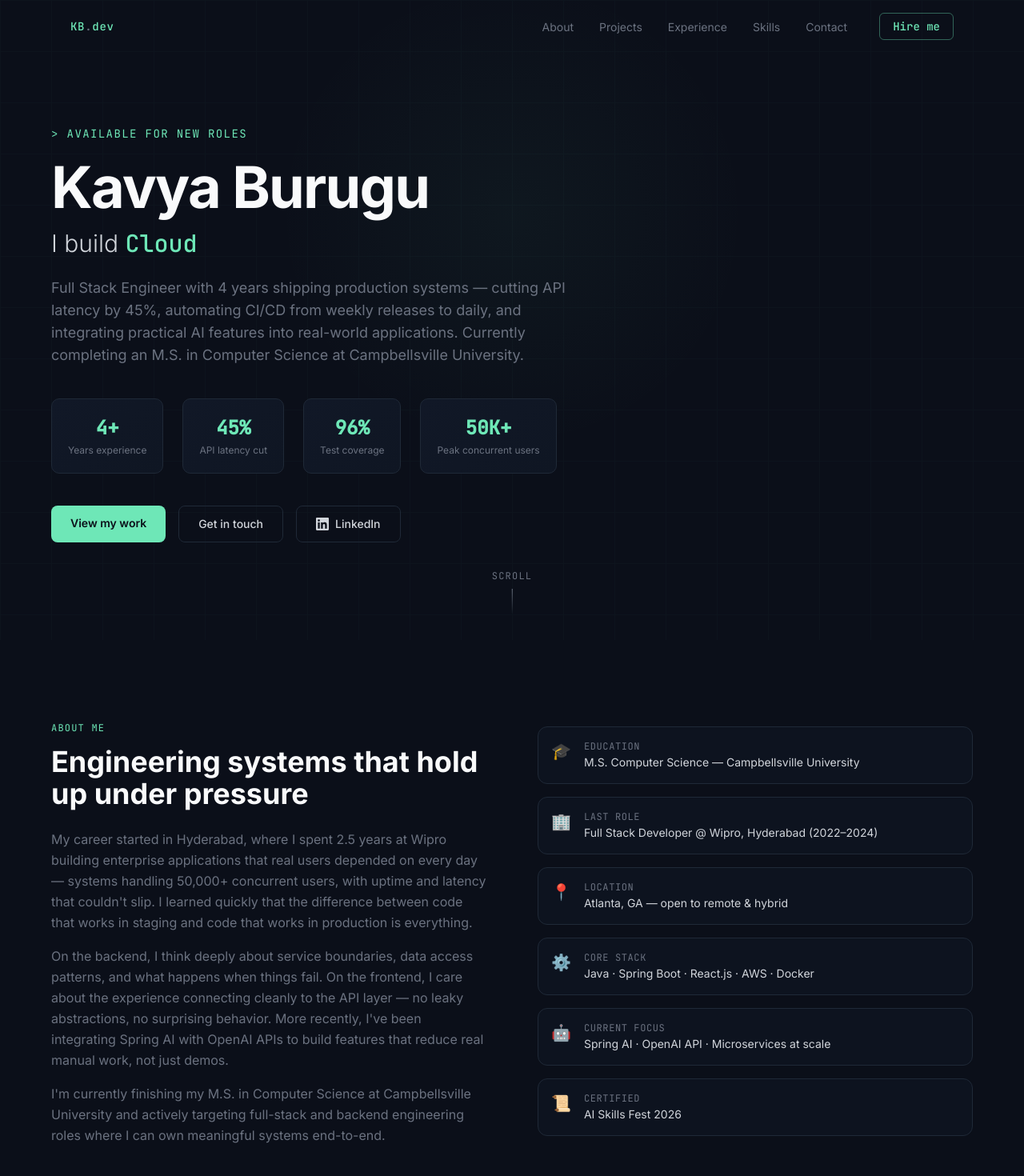
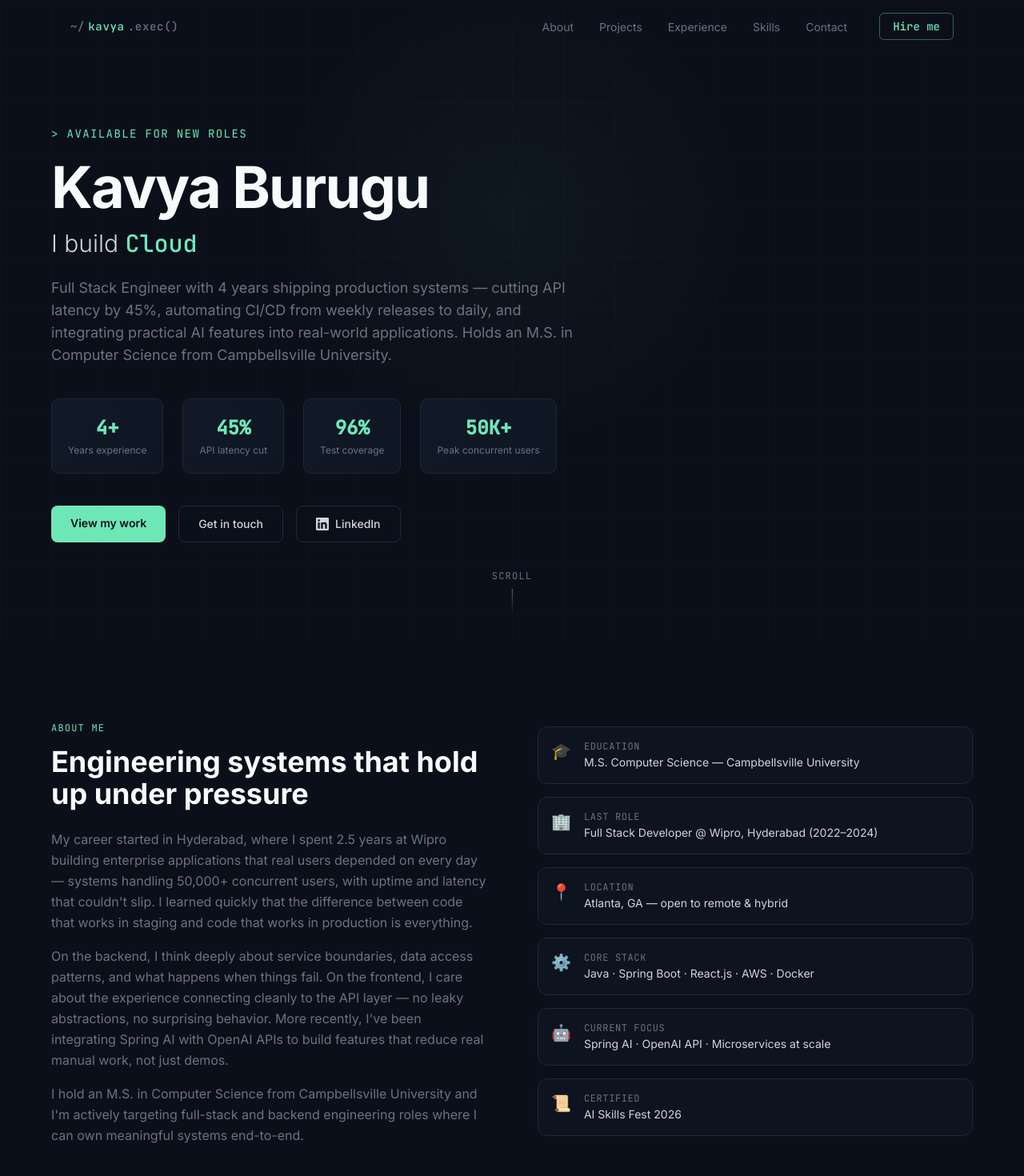
Before and after one commit to KavyaBurugu02/Portfolio, a Next.js app: page / in a window 1280 px wide. Shown: the top 1470 px of the page at 80% size. Built offline with nearby package versions, Linux system fonts and the light colour scheme.

Commit message:
refresh nav/footer branding

```diff
--- a/src/app/components/Footer.tsx
+++ b/src/app/components/Footer.tsx
@@ -2,7 +2,9 @@ export default function Footer() {
   return (
     <footer className="py-8 px-6 border-t border-border">
       <div className="max-w-6xl mx-auto flex flex-wrap items-center justify-between gap-4">
-        <span className="font-mono text-accent text-sm">KB<span className="text-muted">.</span>dev</span>
+        <span className="font-mono text-accent text-sm">
+          <span className="text-muted">~/</span>kavya<span className="text-muted">.exec()</span>
+        </span>
         <span className="text-xs text-muted font-mono">
           Kavya Burugu · Full Stack Engineer · Atlanta, GA
         </span>
--- a/src/app/components/Navbar.tsx
+++ b/src/app/components/Navbar.tsx
@@ -20,8 +20,8 @@ export default function Navbar() {
       }`}
     >
       <div className="max-w-6xl mx-auto px-6 py-4 flex items-center justify-between">
-        <a href="#hero" className="font-mono text-accent text-sm font-medium tracking-wider hover:opacity-80 transition-opacity">
-          KB<span className="text-muted">.</span>dev
+        <a href="#hero" className="font-mono text-accent text-sm font-medium tracking-wider hover:opacity-80 transition-opacity flex items-center gap-1">
+          <span className="text-muted">~/</span>kavya<span className="text-muted">.exec()</span>
         </a>
 
         {/* Desktop nav */}
--- a/src/app/sections/About.tsx
+++ b/src/app/sections/About.tsx
@@ -23,7 +23,7 @@ export default function About() {
                 OpenAI APIs to build features that reduce real manual work, not just demos.
               </p>
               <p>
-                I'm currently finishing my M.S. in Computer Science at Campbellsville University and actively
+                I hold an M.S. in Computer Science from Campbellsville University and I'm actively
                 targeting full-stack and backend engineering roles where I can own meaningful systems end-to-end.
               </p>
             </div>
--- a/src/app/sections/Hero.tsx
+++ b/src/app/sections/Hero.tsx
@@ -79,7 +79,7 @@ export default function Hero() {
         >
           Full Stack Engineer with 4 years shipping production systems — cutting API latency by 45%,
           automating CI/CD from weekly releases to daily, and integrating practical AI features into real-world applications.
-          Currently completing an M.S. in Computer Science at Campbellsville University.
+          Holds an M.S. in Computer Science from Campbellsville University.
         </p>
 
         {/* Stats row */}
```
